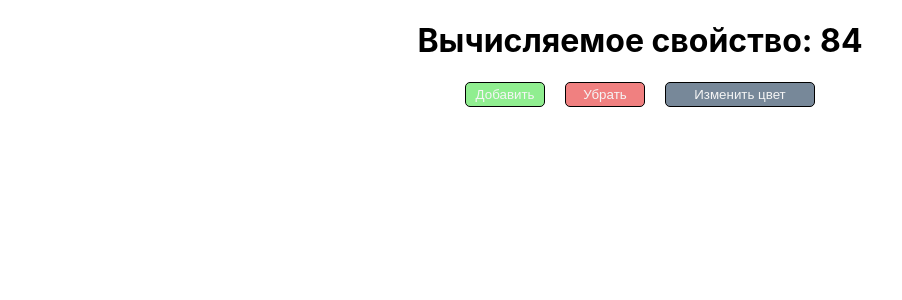
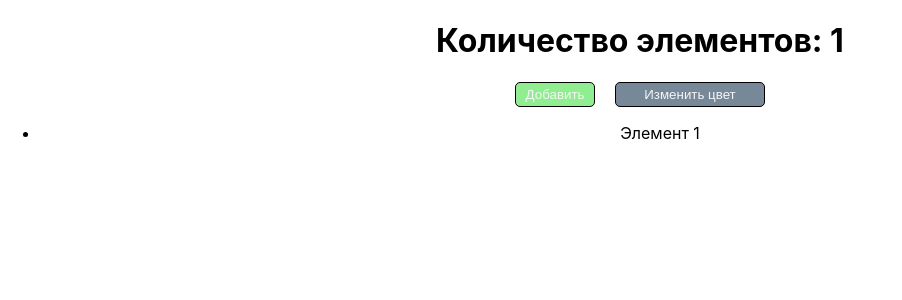
Before and after one commit to NickyHate/react_hooks, a React (Create React App) app: page / in a window 1280 px wide. Shown: the top 300 px of the page, without its empty margins (0-902 px from the left). Built offline with nearby package versions, Linux system fonts and the light colour scheme; the HTML template or start-up script is replaced by a standard one.

Commit message:
test hook useCallback

```diff
--- a/src/App.js
+++ b/src/App.js
@@ -2,12 +2,13 @@ import TestUseState from "./hooks/useState";
 import TestUseEffect from "./hooks/useEffect";
 import TestUseRef from "./hooks/useRef";
 import TestUseMemo from "./hooks/useMemo";
+import TestUseCallback from "./hooks/useCallback";
 import './App.css';
 
 function App() {
   return (
     <div className="App">
-      <TestUseMemo/>
+      <TestUseCallback/>
     </div>
   );
 }
--- /dev/null
+++ b/src/hooks/useCallback/index.js
@@ -0,0 +1,24 @@
+import React, {useState, useCallback} from "react";
+import ItemsList from "./itemsList";
+
+export default function TestUseCallback(){
+    let [colored, setColored] = useState(false)
+    let [count, setCount] = useState(1)
+    let styles = {
+        color: colored ? "lightgray" : "black"
+    }
+    // Кэшируем значение и вызываем эту функцию только в случае изменения count
+    // Отличие от useMemo в том, что результатом будет функция, а в useMemo результатом будет то, что вернет функция
+    let generateItemsFromAPI = useCallback(() => {
+        return new Array(count).fill('').map((_,i) => `Элемент ${i + 1}`)
+    }, [count])
+
+    return (
+        <div>
+            <h1 style={styles}>Количество элементов: {count}</h1>
+            <button onClick={() => setCount(prev => prev + 1) } className="btn btn_inc">Добавить</button>
+            <button onClick={() => setColored(prev => !prev) } className="btn btn_title">Изменить цвет</button>
+            <ItemsList getItems={generateItemsFromAPI}/>
+        </div>
+    )
+}
--- /dev/null
+++ b/src/hooks/useCallback/itemsList.js
@@ -0,0 +1,14 @@
+import React, {useEffect, useState} from "react";
+
+export default function ItemsList({ getItems }) {
+    let [items, setItems] = useState([])
+    useEffect(() => {
+        let newItems = getItems()
+        setItems(newItems)
+    }, [getItems])
+    return (
+        <ul>
+            { items.map(i => <li key={i}>{i}</li>) }
+        </ul>
+    )
+}
```
